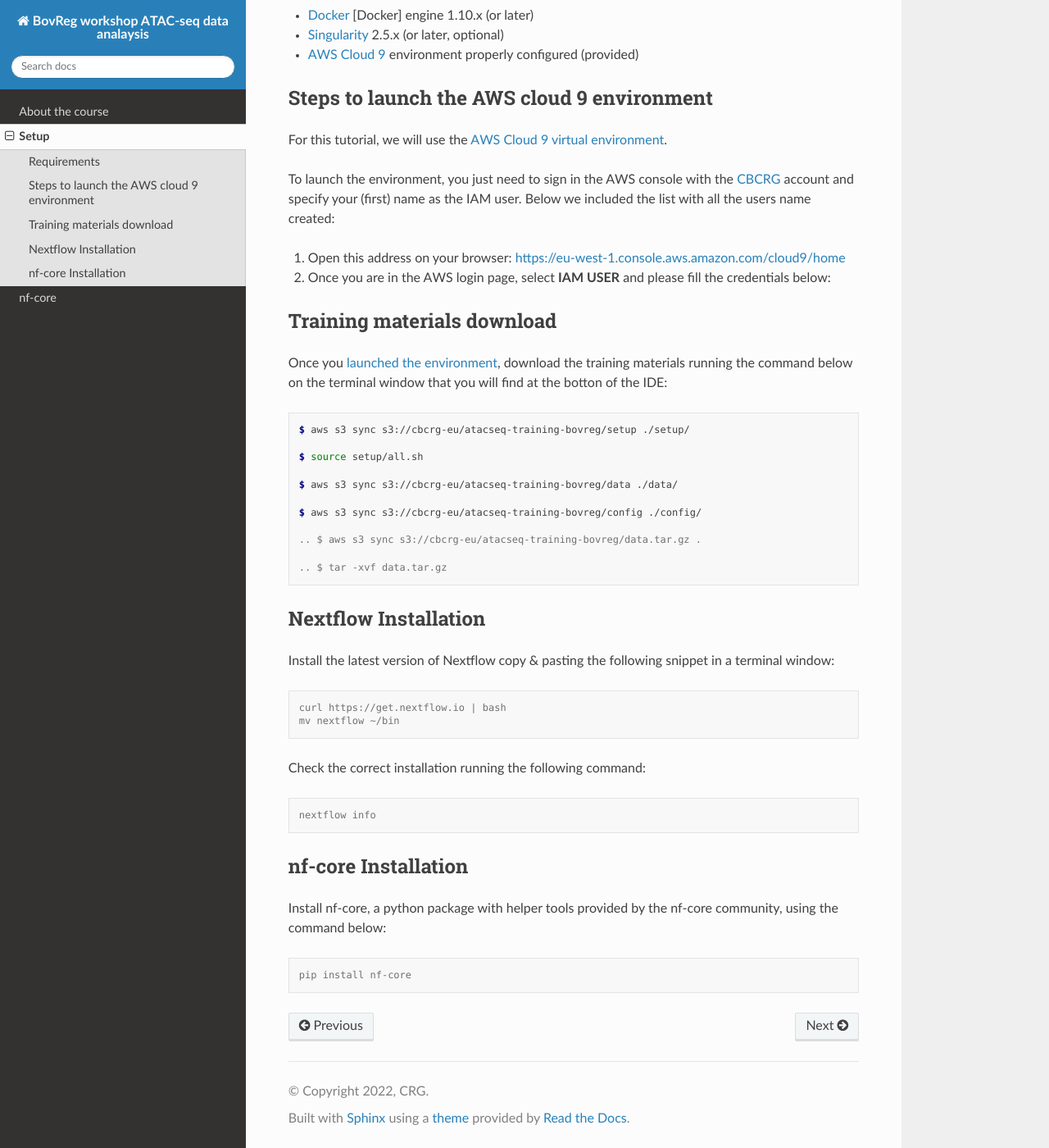
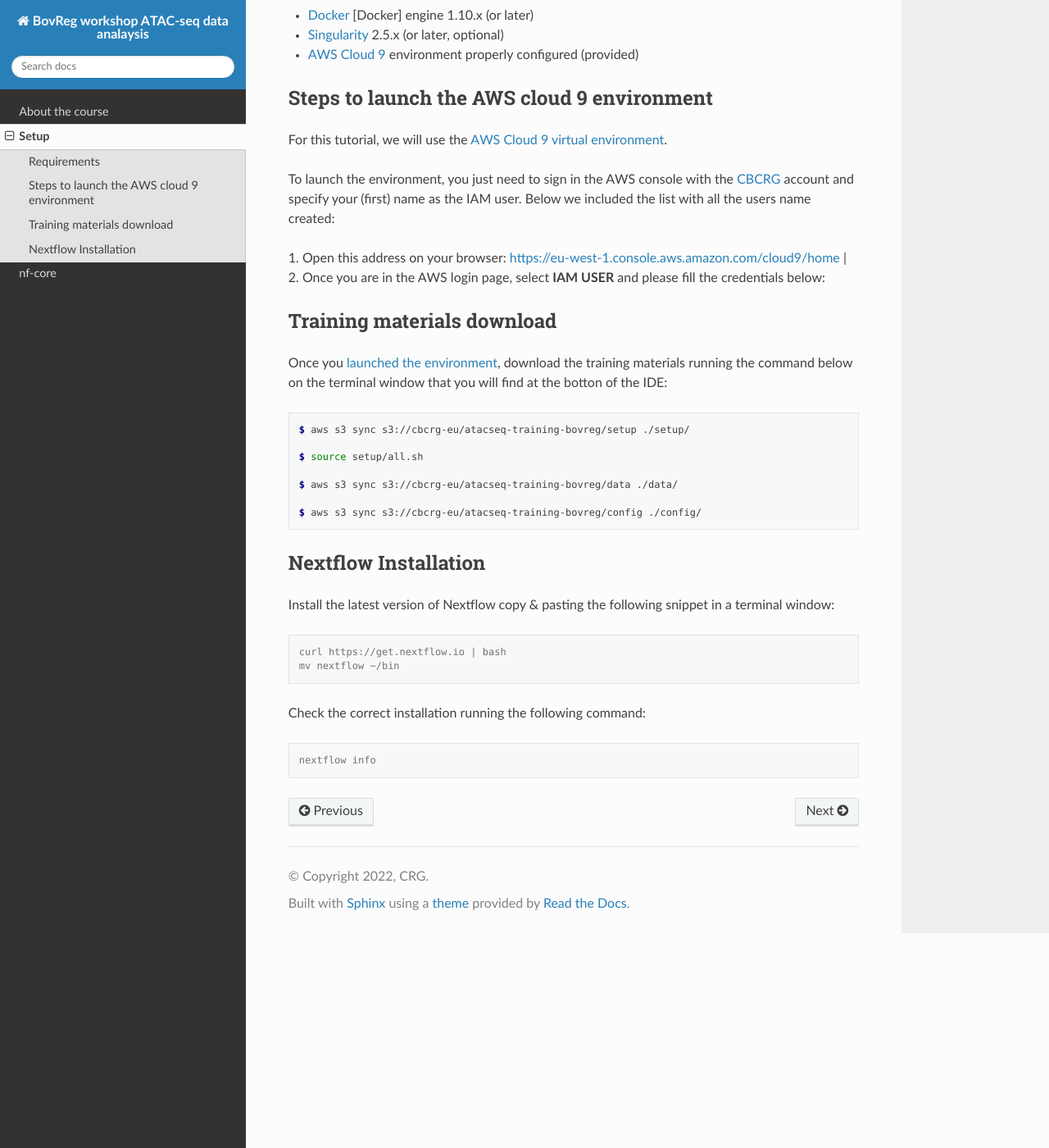
Before and after one commit to BovReg/atacseq-workshop-limoges, a Sphinx documentation site: the page built from docs/setup.rst, in a window 1280 px wide and 1400 px high, scrolled down 329 px. Shown: the whole window at 82% size. Built offline with Sphinx 7.4.7 and the Read the Docs theme 2.0.0, drawn with Linux system fonts in a browser that asks for light colours; pages that are not in the unit, such as notebooks, are missing from menus.

Commit message:
Fix nf-core installation commands

```diff
--- a/docs/nf-core.rst
+++ b/docs/nf-core.rst
@@ -69,7 +69,7 @@
 
 .. code-block:: console
 
-	conda create --name nf-core nf-core=2. -c bioconda -c conda-forge -y
+	conda create -n py38_test python=3.8 nf-core -c bioconda -c conda-forge -y
 	conda activate nf-core
 
 .. tip::
@@ -129,8 +129,8 @@
     `this https://nf-co.re/developers/tutorials/nf_core_contributing_overview>`__
     tutorial.
 
-nf-core for users
-=================
+Commands for users
+==================
 
 Listing pipelines
 -----------------
--- a/docs/setup.rst
+++ b/docs/setup.rst
@@ -27,7 +27,7 @@
 your (first) name as the IAM user. Below we included the list with all the users name created:
 
 1. Open this address on your browser:  https://eu-west-1.console.aws.amazon.com/cloud9/home
-
+|
 2. Once you are in the AWS login page, select **IAM USER** and please fill the credentials below:
 
 ..    Account ID: **885800555707**
@@ -52,9 +52,9 @@
 
         $ aws s3 sync s3://cbcrg-eu/atacseq-training-bovreg/config ./config/
 
-        .. $ aws s3 sync s3://cbcrg-eu/atacseq-training-bovreg/data.tar.gz .
+.. $ aws s3 sync s3://cbcrg-eu/atacseq-training-bovreg/data.tar.gz .
 
-        .. $ tar -xvf data.tar.gz
+.. $ tar -xvf data.tar.gz
 
 Nextflow Installation
 =====================
@@ -72,14 +72,15 @@
 
     nextflow info
 
-nf-core Installation
-=====================
+.. nf-core Installation
+.. =====================
 
-Install nf-core, a python package with helper tools provided by the nf-core community, using the command below:
+.. Install nf-core, a python package with helper tools provided by the nf-core community, using the command below:
 
-.. code-block:: console
+.. .. code-block:: console
 
-    pip install nf-core
+..     conda create -n py38_test python=3.8 nf-core -c bioconda -c conda-forge -y
+
 
 
 .. -[nf-core/atacseq] Pipeline completed successfully-
```
